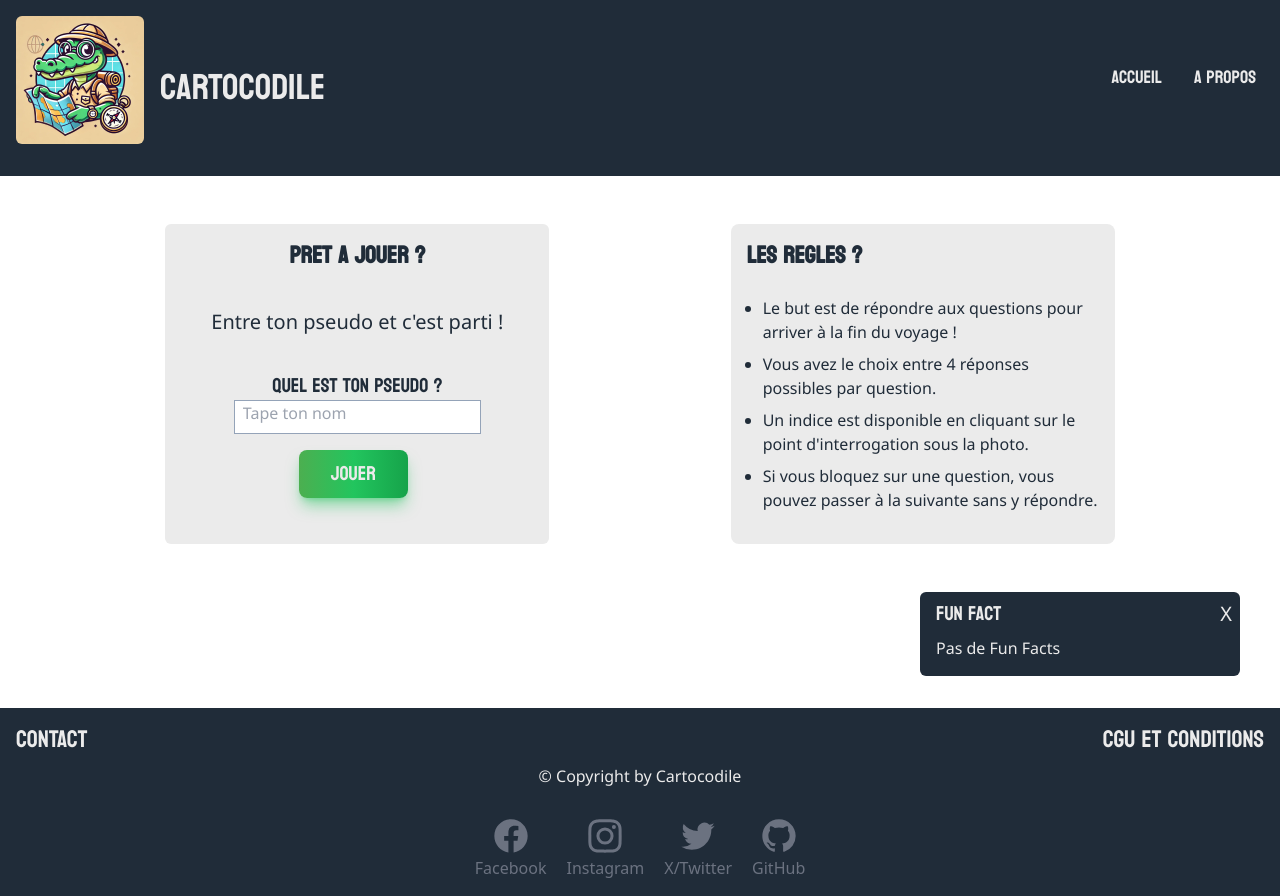
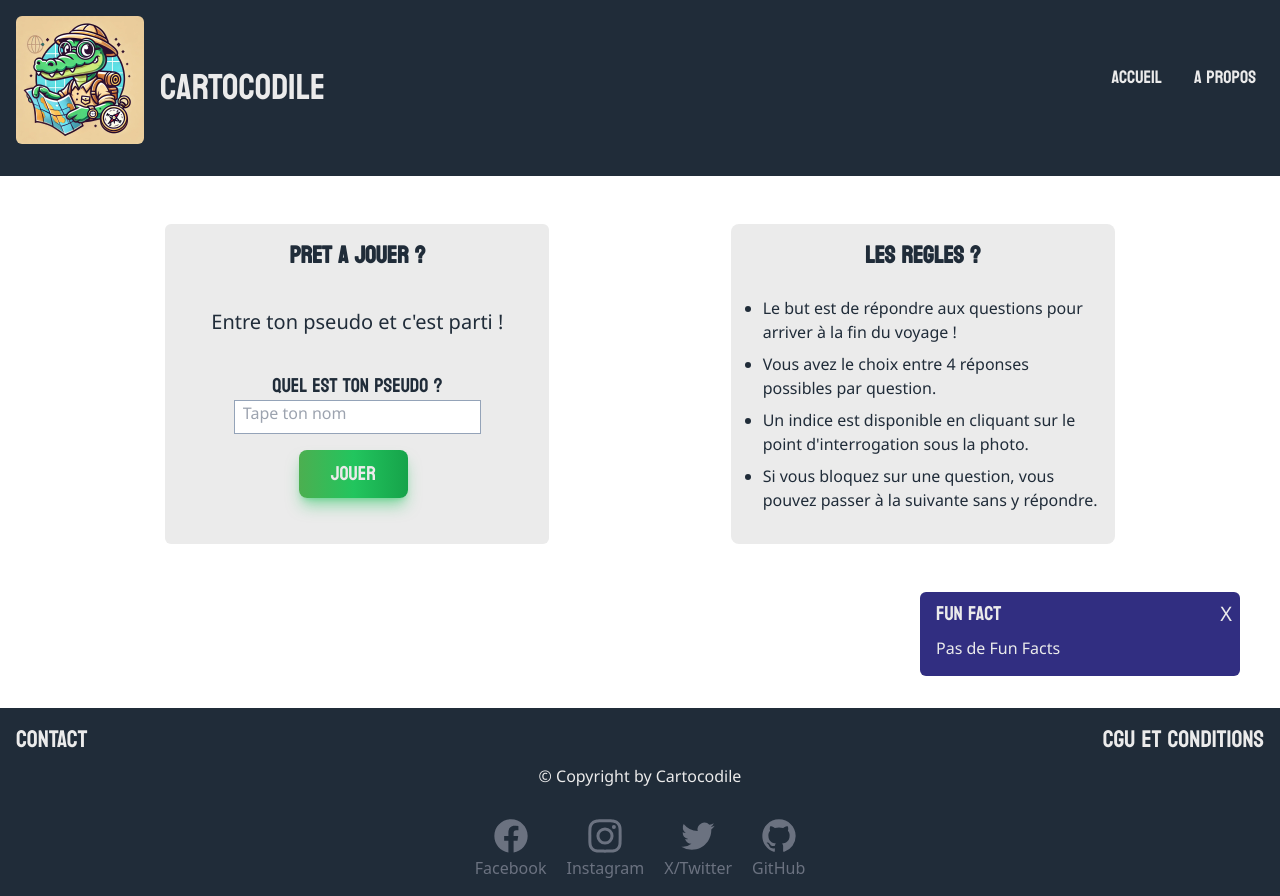
Before and after one commit to WildCodeSchool-2024-09/JS-RemoteFR-Vert-CrewCodeIle-CartoCodile-P2, a React (Vite) app in the folder client/: page / in a window 1280 px wide. Built offline with nearby package versions, Linux system fonts and the light colour scheme; no server answers.

Commit message:
fix: funfact,rules and about us style

```diff
--- a/client/src/components/ClientCard.tsx
+++ b/client/src/components/ClientCard.tsx
@@ -4,7 +4,7 @@ const ClientCard = ({
   clientJob,
 }: { profilepic: string; clientName: string; clientJob: string }) => {
   return (
-    <div className="bg-primary w-64 lg:w-56 h-64 py-1 flex flex-col items-center justify-center gap-3 rounded-md">
+    <div className="bg-indigo-900 w-64 lg:w-56 h-64 py-1 flex flex-col items-center justify-center gap-3 rounded-md">
       <img
         className="rounded-md w-32"
         src={profilepic}
--- a/client/src/components/FunFactCard.tsx
+++ b/client/src/components/FunFactCard.tsx
@@ -26,7 +26,7 @@ const FunFactCard = () => {
   }, [FactIndex]);
 
   return (
-    <div className="bg-primary rounded-md">
+    <div className="bg-indigo-900 rounded-md">
       {popUp && (
         <section className="w-80 rounded-lg">
           <div className="font-Koulen text-xl text-secondary flex flex-row justify-between">
--- a/client/src/components/Rules.tsx
+++ b/client/src/components/Rules.tsx
@@ -1,7 +1,7 @@
 const Rules = () => {
   return (
     <section className="bg-secondary p-4 rounded-lg my-4 flex flex-col gap-4 w-80 lg:w-96 lg:h-80">
-      <h2 className="text-xl lg:text-2xl font-semibold mb-2 text-primary font-Koulen">
+      <h2 className="text-xl lg:text-2xl font-semibold mb-2 text-center text-primary font-Koulen">
         LES REGLES ?
       </h2>
       <ul className="list-disc pl-4">
```
